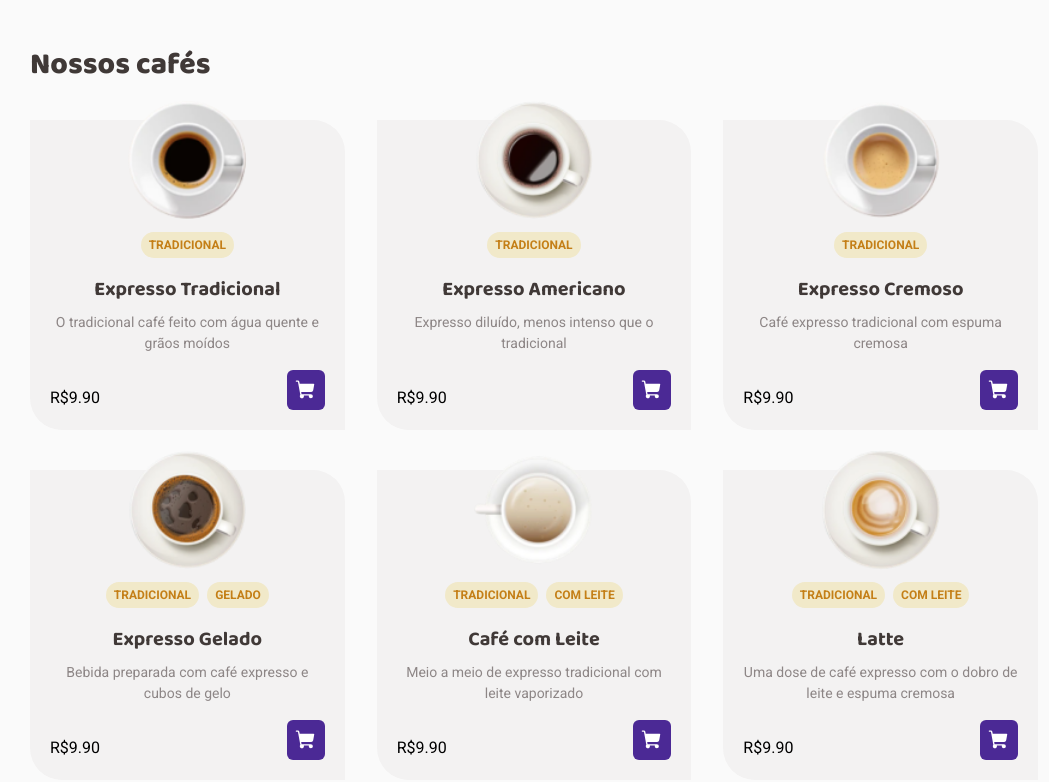
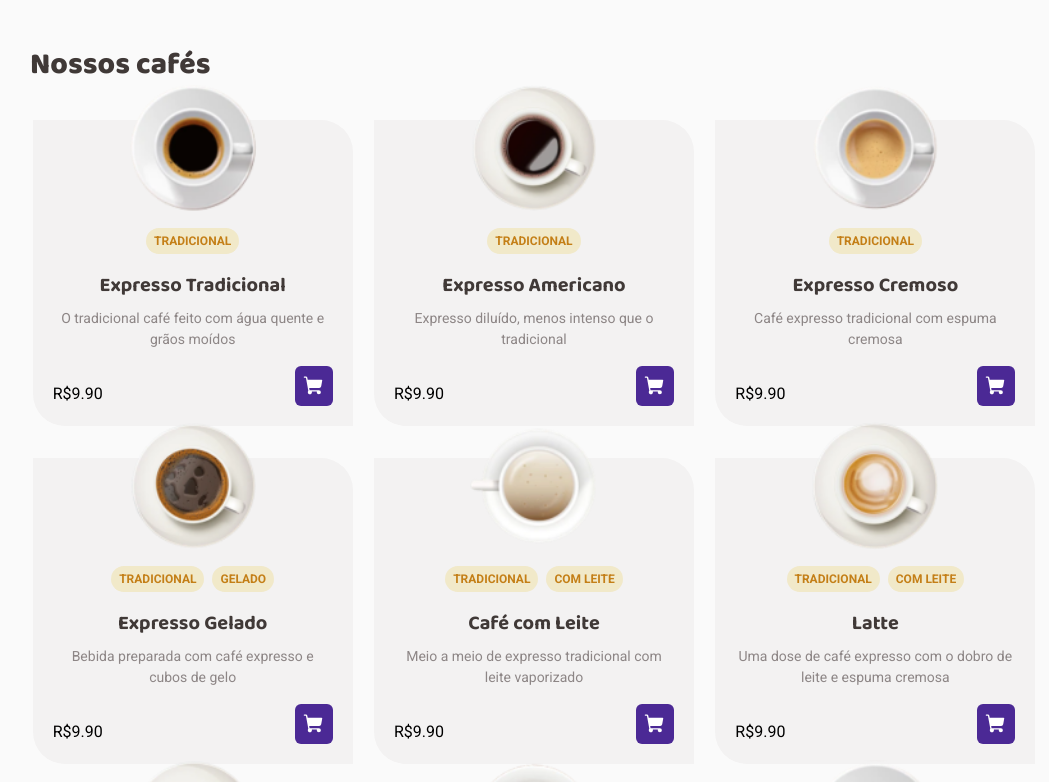
Before and after one commit to acamposlucas/coffee-delivery, a React (Vite) app: page / in a window 1280 px wide. Shown: the part 720-1502 px from the top of the page, without its empty margins (106-1155 px from the left). Built offline with nearby package versions, Linux system fonts and the light colour scheme.

Commit message:
fix: card display on large screens

```diff
--- a/src/components/Card.tsx
+++ b/src/components/Card.tsx
@@ -20,7 +20,12 @@ export const Card = ({
 	tags,
 	price,
 }: CardProps) => {
-  const { getItemQuantity, increaseCartQuantity, decreaseCartQuantity, removeFromCart } = useShoppingCart();
+	const {
+		getItemQuantity,
+		increaseCartQuantity,
+		decreaseCartQuantity,
+		removeFromCart,
+	} = useShoppingCart();
 
 	const quantity = getItemQuantity(id);
 
@@ -30,7 +35,9 @@ export const Card = ({
 			<div className="container">
 				<div className="tags">
 					{tags.map((tag) => (
-            <span key={tag} className="tag" aria-hidden="true">{tag}</span>
+						<span key={tag} className="tag" aria-hidden="true">
+							{tag}
+						</span>
 					))}
 				</div>
 				<div>
@@ -43,22 +50,36 @@ export const Card = ({
 						{price.toFixed(2)}
 					</strong>
 					<div className="actions">
-            {
-              quantity > 0 ? (
+						{quantity > 0 ? (
 							<>
-                  <IconButton type="button" onClick={() => removeFromCart(id)}>
-                    <span className="visually-hidden">Remover do carrinho</span>
-                    <Trash size={22} color="#ffffff" weight="fill"/>
+								<IconButton
+									type="button"
+									onClick={() => removeFromCart(id)}>
+									<span className="visually-hidden">
+										Remover do carrinho
+									</span>
+									<Trash
+										size={22}
+										color="#ffffff"
+										weight="fill"
+									/>
 								</IconButton>
 								<CounterButton quantity={quantity} id={id} />
 							</>
 						) : (
-                <IconButton type="button" onClick={() => increaseCartQuantity(id)}>
-                  <span className="visually-hidden">Adicionar no carrinho</span>
-                  <ShoppingCart size={22} color="#ffffff" weight="fill" />
+							<IconButton
+								type="button"
+								onClick={() => increaseCartQuantity(id)}>
+								<span className="visually-hidden">
+									Adicionar no carrinho
+								</span>
+								<ShoppingCart
+									size={22}
+									color="#ffffff"
+									weight="fill"
+								/>
 							</IconButton>
-              )
-            }
+						)}
 					</div>
 				</div>
 			</div>
@@ -70,23 +91,21 @@ const CardContainer = styled.li`
 	background-color: ${(props) => props.theme.colors["gray-200"]};
 	border-top-right-radius: 32px;
 	border-bottom-left-radius: 32px;
-  display: flex;
-  flex-direction: column;
-  justify-content: flex-end;
 	padding-block: 1.25rem;
 	padding-inline: 1.25rem;
 	position: relative;
-  height: 310px;
+	height: 100%;
 	width: 100%;
-  max-width: 368px;
+	max-width: 20rem;
 
 	img {
 		aspect-ratio: 1;
-    position: absolute;
-    width: 120px;
-    inset-inline: 50%;
-    inset-block: -20px;
-    transform: translateX(-50%);
+		width: 128px;
+		position: relative;
+		display: block;
+		margin-inline: auto;
+		margin-block-start: -56px;
+		margin-block-end: 16px;
 	}
 
 	.container {
@@ -103,7 +122,8 @@ const CardContainer = styled.li`
 			margin-block-end: 1rem;
 
 			span.tag {
-        background-color: ${(props) => props.theme.colors["yellow-100"]};
+				background-color: ${(props) =>
+					props.theme.colors["yellow-100"]};
 				border-radius: 100px;
 				color: ${(props) => props.theme.colors["yellow-700"]};
 				font-size: ${(props) => props.theme.fontSize.xs};
@@ -142,7 +162,8 @@ const CardContainer = styled.li`
 
 				.counter {
 					align-items: center;
-          background-color: ${(props) => props.theme.colors["gray-400"]};
+					background-color: ${(props) =>
+						props.theme.colors["gray-400"]};
 					border-radius: 6px;
 					display: flex;
 					gap: 0.5rem;
--- a/src/pages/Index/style.ts
+++ b/src/pages/Index/style.ts
@@ -61,25 +61,29 @@ export const Container = styled.section`
 
 				&:nth-child(1) {
 					${IconContainer} {
-            background-color: ${(props) => props.theme.colors["yellow-700"]};
+						background-color: ${(props) =>
+							props.theme.colors["yellow-700"]};
 					}
 				}
 
 				&:nth-child(2) {
 					${IconContainer} {
-            background-color: ${(props) => props.theme.colors["yellow-400"]};
+						background-color: ${(props) =>
+							props.theme.colors["yellow-400"]};
 					}
 				}
 
 				&:nth-child(3) {
 					${IconContainer} {
-            background-color: ${(props) => props.theme.colors["black-700"]};
+						background-color: ${(props) =>
+							props.theme.colors["black-700"]};
 					}
 				}
 
 				&:nth-child(4) {
 					${IconContainer} {
-            background-color: ${(props) => props.theme.colors["purple-900"]};
+						background-color: ${(props) =>
+							props.theme.colors["purple-900"]};
 					}
 				}
 			}
@@ -109,25 +113,19 @@ export const MenuContainer = styled.section`
 	}
 
 	ul {
-    display: grid;
-    column-gap: 2rem;
-    grid-template-columns: repeat(1, 1fr);
-    justify-content: center;
-    place-items: center;
-    row-gap: 2.5rem;
 		list-style-type: none;
 		margin-inline: auto;
+		display: grid;
+		row-gap: 2rem;
+		column-gap: 1rem;
+		place-items: center;
 
 		@media (min-width: 768px) {
-      grid-template-columns: repeat(2, 1fr);
+			grid-template-columns: repeat(2, minmax(0, 1fr));
 		}
 
 		@media (min-width: 1024px) {
-      grid-template-columns: repeat(3, 3fr);
-    }
-
-    @media (min-width: 1440px) {
-      grid-template-columns: repeat(4, 1fr);
+			grid-template-columns: repeat(3, minmax(0, 1fr));
 		}
 	}
 `;
```
Lines whose indentation alone changed are shown as unchanged.
